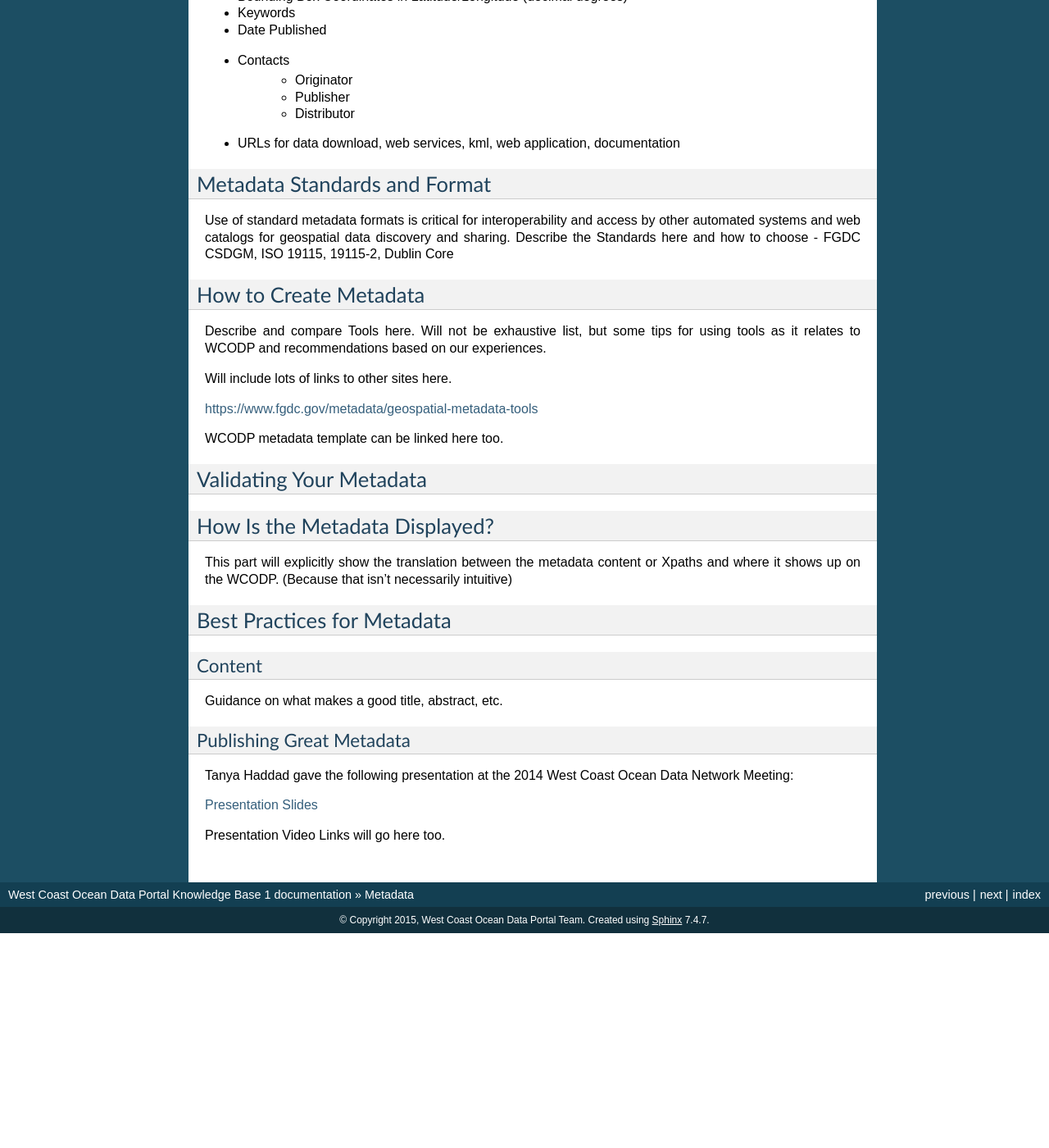
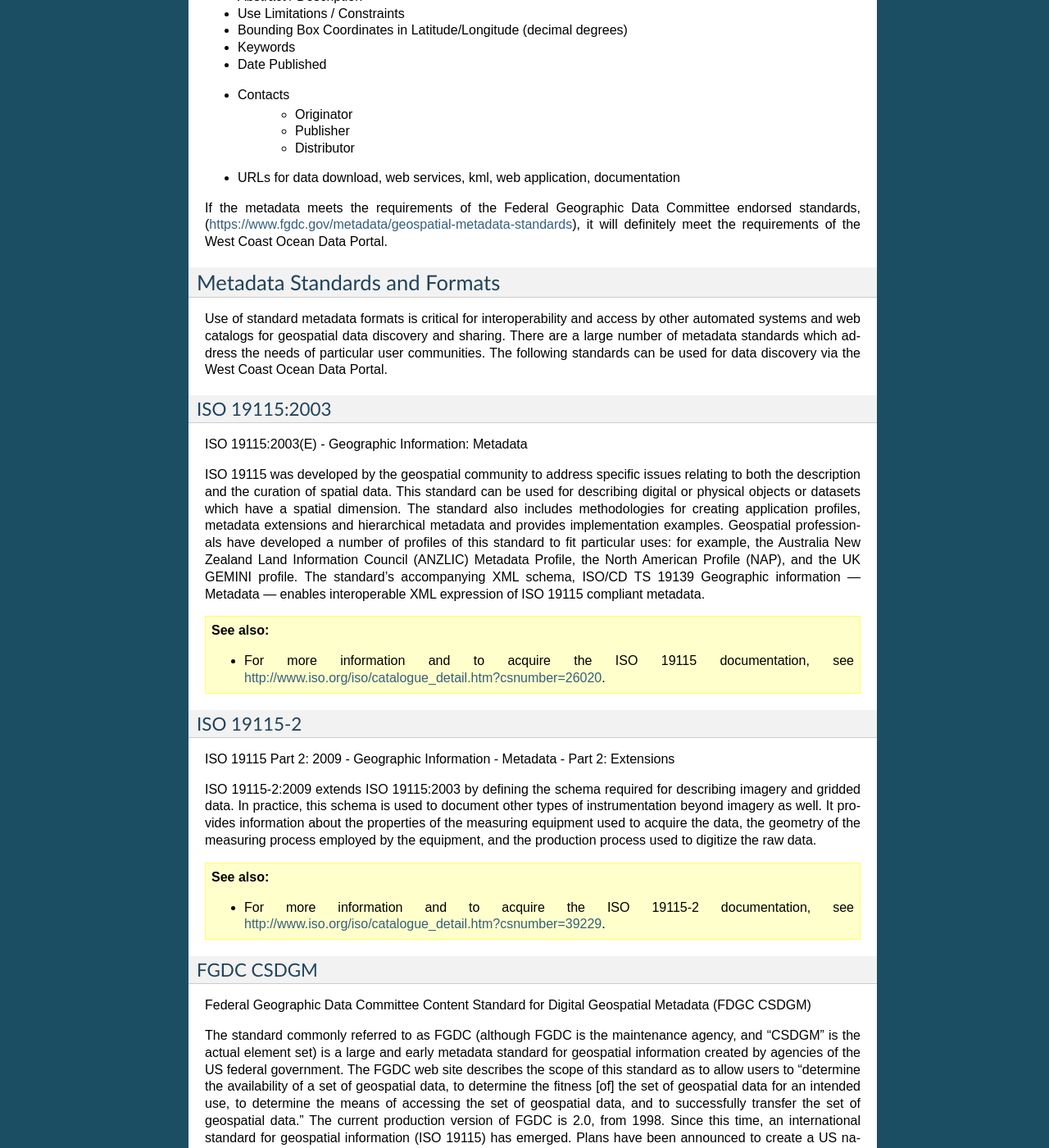
Before and after one commit to WCGA/knowledge-base, a Sphinx documentation site: the page built from docs/metadata/metadata.rst, in a window 1280 px wide and 1400 px high, scrolled down 942 px. Shown: the whole window at 82% size. Built offline with Sphinx 7.4.7, drawn with Linux system fonts in a browser that asks for light colours; before the commit the page ends 2080 px from its top, so only the background shows below that; some of the changed text lies outside the part shown.

Commit message:
Add content to metadata page

```diff
--- a/docs/metadata/metadata.rst
+++ b/docs/metadata/metadata.rst
@@ -14,6 +14,10 @@ Metadata helps potential users of your geospatial data to answer the questions:
 * Where
 * How
 
+.. sidebar:: Metadata in the WCODP
+
+	The primary use of metadata in the `West Coast Ocean Data Portal <http://portal.westcoastoceans.org/>`_ is data discovery and access.
+
 There are a variety of purposes for creating metadata, including
 
 * Discovery
@@ -21,15 +25,15 @@ There are a variety of purposes for creating metadata, including
 * Archive
 * Access and Retrieval
 
+
 Most metadata serves multiple purposes, but it is helpful to understand what level and type of information is needed to meet your primary purpose(s).  Much of the metadata created for geospatial data, especially in the natural resources and scientific domains, has focused on documenting the details of data sets: what is the purpose of the data, how it was created, what do the attributes mean, etc.
 
 We are now experiencing a transition that emphasizes metadata's role in data discovery and retrieval by other systems and people. This function of metadata is becoming critical as web services and data download linkages are increasingly packaged with the metadata.
 
-The primary use of metadata in the `West Coast Ocean Data Portal <http://portal.westcoastoceans.org/>`_ is data discovery and access.
-
 .. seealso::
 
-	https://www.fgdc.gov/metadata/metadata-business-case
+	The business case for metadata
+		https://www.fgdc.gov/metadata/metadata-business-case
 
 What Information Is Required?
 =============================
@@ -48,11 +52,63 @@ For the purposes of data discovery and access, the West Coast Ocean Data Portal
 	* Distributor
 * URLs for data download, web services, kml, web application, documentation
 
-Metadata Standards and Format
-=============================
+If the metadata meets the requirements of the Federal Geographic Data Committee endorsed standards, (https://www.fgdc.gov/metadata/geospatial-metadata-standards), it will definitely meet the requirements of the West Coast Ocean Data Portal.
 
-Use of standard metadata formats is critical for interoperability and access by other automated systems and web catalogs for geospatial data discovery and sharing.
-Describe the Standards here and how to choose - FGDC CSDGM, ISO 19115, 19115-2, Dublin Core
+
+Metadata Standards and Formats
+==============================
+
+Use of standard metadata formats is critical for interoperability and access by other automated systems and web catalogs for geospatial data discovery and sharing. There are a large number of metadata standards which address the needs of particular user communities. The following standards can be used for data discovery via the West Coast Ocean Data Portal.
+
+ISO 19115:2003
+--------------
+
+ISO 19115:2003(E) - Geographic Information: Metadata
+
+ISO 19115 was developed by the geospatial community to address specific issues relating to both the description and the curation of spatial data. This standard can be used for describing digital or physical objects or datasets which have a spatial dimension. The standard also includes methodologies for creating application profiles, metadata extensions and hierarchical metadata and provides implementation examples. Geospatial professionals have developed a number of profiles of this standard to fit particular uses: for example, the Australia New Zealand Land Information Council (ANZLIC) Metadata Profile, the North American Profile (NAP), and the UK GEMINI profile. The standard’s accompanying XML schema, ISO/CD TS 19139 Geographic information — Metadata — enables interoperable XML expression of ISO 19115 compliant metadata.
+
+.. seealso::
+	* For more information and to acquire the ISO 19115 documentation, see http://www.iso.org/iso/catalogue_detail.htm?csnumber=26020.
+
+
+ISO 19115-2
+-----------
+
+ISO 19115 Part 2: 2009 - Geographic Information - Metadata - Part 2: Extensions
+
+ISO 19115-2:2009 extends ISO 19115:2003 by defining the schema required for describing imagery and gridded data. In practice, this schema is used to document other types of instrumentation beyond imagery as well. It provides information about the properties of the measuring equipment used to acquire the data, the geometry of the measuring process employed by the equipment, and the production process used to digitize the raw data.
+
+.. seealso::
+	* For more information and to acquire the ISO 19115-2 documentation, see http://www.iso.org/iso/catalogue_detail.htm?csnumber=39229.
+
+FGDC CSDGM
+----------
+
+Federal Geographic Data Committee Content Standard for Digital Geospatial Metadata (FDGC CSDGM)
+
+The standard commonly referred to as FGDC (although FGDC is the maintenance agency, and “CSDGM” is the actual element set) is a large and early metadata standard for geospatial information created by agencies of the US federal government. The FGDC web site describes the scope of this standard as to allow users to “determine the availability of a set of geospatial data, to determine the fitness [of] the set of geospatial data for an intended use, to determine the means of accessing the set of geospatial data, and to successfully transfer the set of geospatial data.”
+The current production version of FGDC is 2.0, from 1998. Since this time, an international standard for geospatial information (ISO 19115) has emerged. Plans have been announced to create a US national geospatial metadata standard as a profile of ISO 19115, and to create version 3.0 of CSDGM as an implementation of that. This work has not yet been finalized.
+
+.. seealso::
+	* For more information on the FGDC standards, see http://www.fgdc.gov/standards/projects/FGDC-standards-projects/metadata/base-metadata/index_html.
+
+Dublin Core
+-----------
+
+Dublin Core Metadata Element Set
+
+The Dublin Core Metadata Element Set (ISO Standard 15836) is a basic standard which can be easily understood and implemented and as such is one of the best known metadata standards. It consists of 15 elements which address the most basic descriptive, administrative and technical elements required to uniquely identify a digital resource. Most resource discovery metadata standards can be mapped to the Dublin Core Metadata Element Set, enabling basic federated searching across metadata created using a number of different standards, without detracting from richer metadata held elsewhere.
+
+.. seealso::
+	* See http://dublincore.org/ for more information on the Dublin Core Metadata Initiative.
+
+EML
+---
+
+Ecological Markup Language
+
+* EML is a specification intended to support the description of any type of ecological information, including raw data, published research papers, rights information, and research protocols. At the highest level, EML models four primary entities: datasets, literature, software, and protocols.
+* For more information about EML, see http://knb.ecoinformatics.org/software/eml/.
 
 How to Create Metadata
 ======================
```
